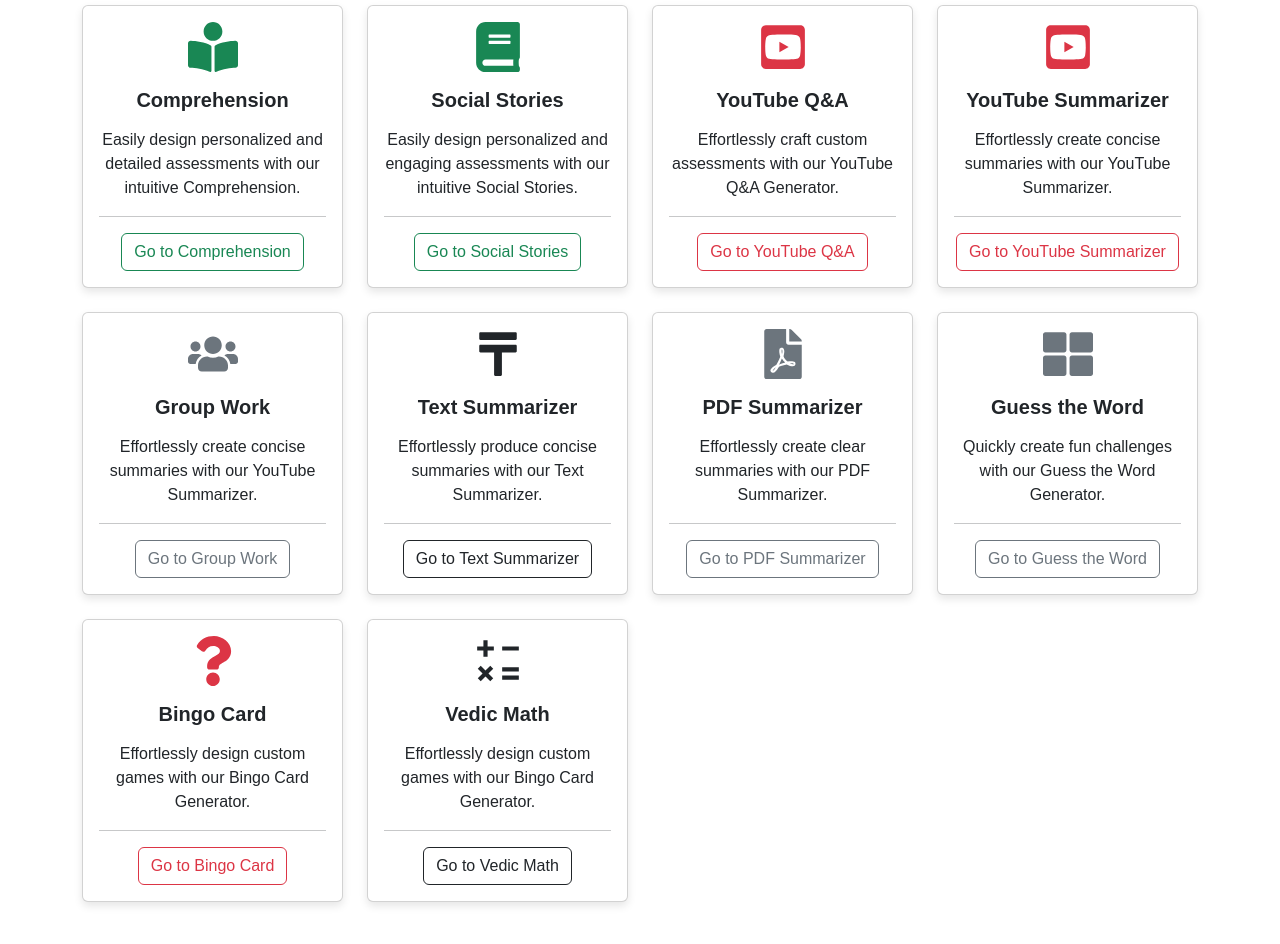
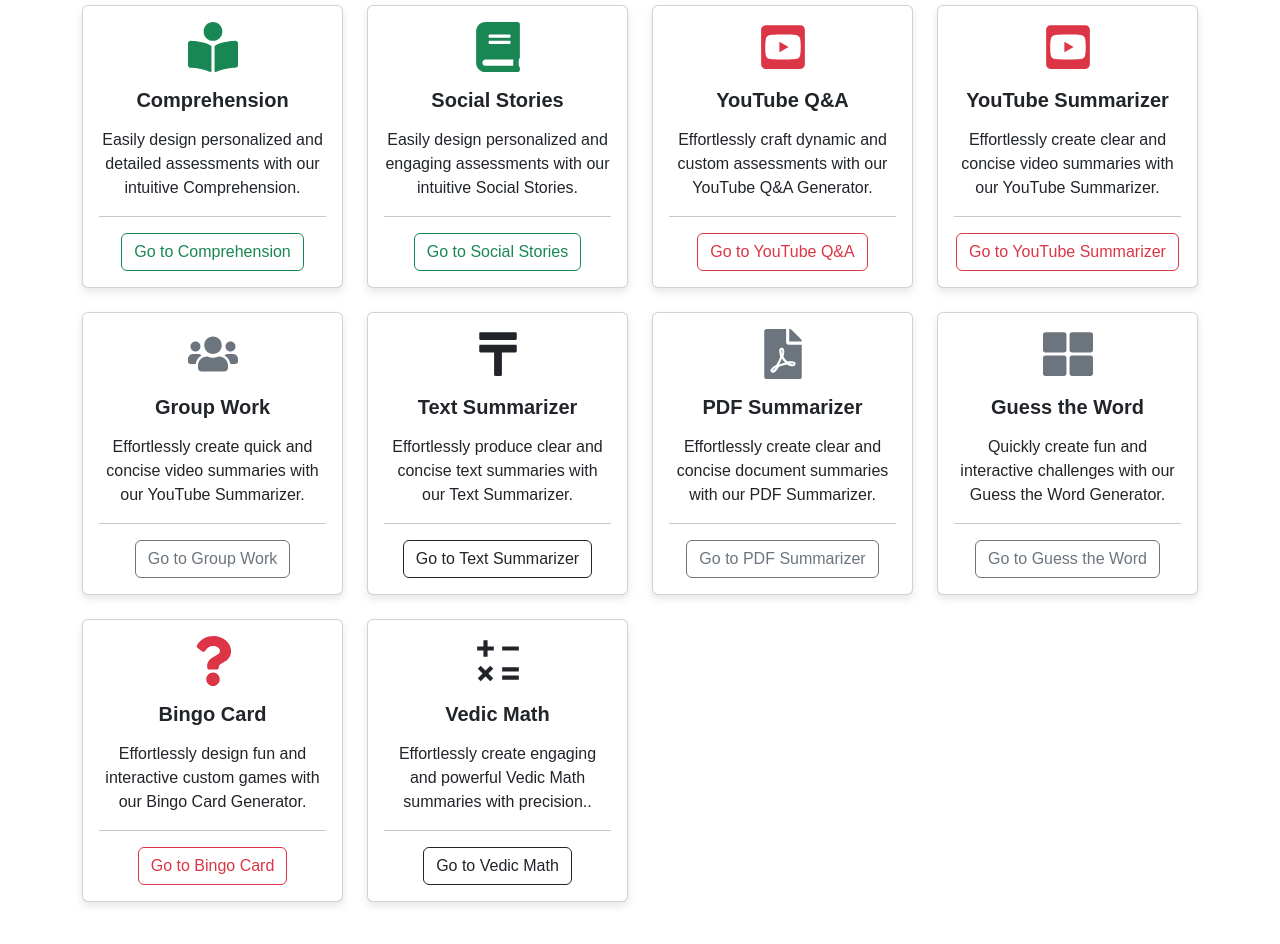
Before and after one commit to ChimpVine/TeachersMaterial-FrontEnd, a React (Vite) app: page /MainPlanner in a window 1280 px wide. Shown: the part 860-1804 px from the top of the page. Built offline with nearby package versions, Linux system fonts and the light colour scheme.

Commit message:
Changes in MainPlanner.jsx

```diff
--- a/src/components/MainPlanner.jsx
+++ b/src/components/MainPlanner.jsx
@@ -139,7 +139,7 @@ export default function MainPlanner() {
             category: 'Summarizer',
             icon: <FaYoutubeSquare size={50} style={{ color: "#dc3545" }} />,
             title: 'YouTube Q&A',
-            description: 'Effortlessly craft custom assessments with our YouTube Q&A Generator.',
+            description: 'Effortlessly craft dynamic and custom assessments with our YouTube Q&A Generator.',
             link: '/comingsoon',
             btnColor: 'danger'
         },
@@ -148,7 +148,7 @@ export default function MainPlanner() {
             category: 'Summarizer',
             icon: <FaYoutubeSquare size={50} style={{ color: "#dc3545" }} />,
             title: 'YouTube Summarizer',
-            description: 'Effortlessly create concise summaries with our YouTube Summarizer.',
+            description: 'Effortlessly create clear and concise video summaries with our YouTube Summarizer.',
             link: '/comingsoon',
             btnColor: 'danger'
         },
@@ -157,7 +157,7 @@ export default function MainPlanner() {
             category: 'Assessment',
             icon: <FaUsers size={50} style={{ color: "#6c757d" }} />,
             title: 'Group Work',
-            description: 'Effortlessly create concise summaries with our YouTube Summarizer.',
+            description: 'Effortlessly create quick and concise video summaries with our YouTube Summarizer.',
             link: '/comingsoon',
             btnColor: 'secondary'
         },
@@ -166,7 +166,7 @@ export default function MainPlanner() {
             category: 'Summarizer',
             icon: <FaTenge size={50} />,
             title: 'Text Summarizer',
-            description: 'Effortlessly produce concise summaries with our Text Summarizer.',
+            description: 'Effortlessly produce clear and concise text summaries with our Text Summarizer.',
             link: '/comingsoon',
             btnColor: 'dark'
         },
@@ -175,7 +175,7 @@ export default function MainPlanner() {
             category: 'Summarizer',
             icon: <FaFilePdf size={50} style={{ color: "#6c757d" }} />,
             title: 'PDF Summarizer',
-            description: 'Effortlessly create clear summaries with our PDF Summarizer.',
+            description: 'Effortlessly create clear and concise document summaries with our PDF Summarizer.',
             link: '/comingsoon',
             btnColor: 'secondary'
         },
@@ -184,7 +184,7 @@ export default function MainPlanner() {
             category: 'Gamification',
             icon: <FaThLarge size={50} style={{ color: "#6c757d" }} />,
             title: 'Guess the Word',
-            description: 'Quickly create fun challenges with our Guess the Word Generator.',
+            description: 'Quickly create fun and interactive challenges with our Guess the Word Generator.',
             link: '/comingsoon',
             btnColor: 'secondary'
         },
@@ -193,7 +193,7 @@ export default function MainPlanner() {
             category: 'Gamification',
             icon: <FaQuestion size={50} style={{ color: "#dc3545" }} />,
             title: 'Bingo Card',
-            description: 'Effortlessly design custom games with our Bingo Card Generator.',
+            description: 'Effortlessly design fun and interactive custom games with our Bingo Card Generator.',
             link: '/comingsoon',
             btnColor: 'danger'
         },
@@ -202,7 +202,7 @@ export default function MainPlanner() {
             category: 'Learning',
             icon: <BiMath size={50} />,
             title: 'Vedic Math',
-            description: 'Effortlessly design custom games with our Bingo Card Generator.',
+            description: 'Effortlessly create engaging and powerful Vedic Math summaries with precision..',
             link: '/comingsoon',
             btnColor: 'dark'
         },
```
Also changed, not shown: 4 other files (tests, documents, lock files or other folders).
